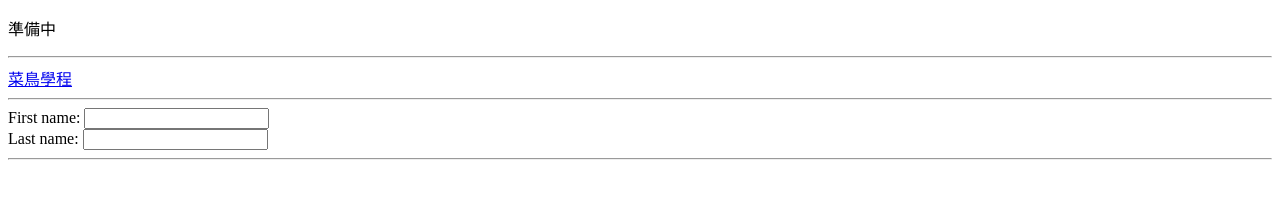
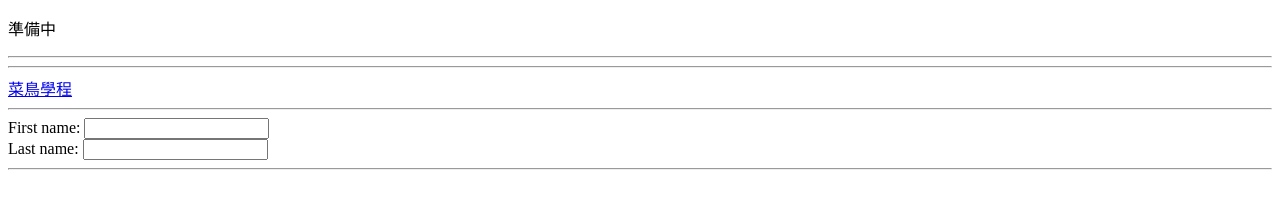
Before and after one commit to MyDearGreatTeacher/MyDearGreatTeacher.github.io, a plain HTML site: page index.html in a window 1280 px wide. Drawn offline with Linux system fonts and the light colour scheme.

Commit message:
Update index.html

```diff
--- a/index.html
+++ b/index.html
@@ -7,9 +7,11 @@
 
 <body>
 
+<!-- HTML5的註釋:不會顯示出來 -->
 <p>準備中</p>
 <hr>
- <a href="http://www.runoob.com/">菜鳥學程</a>
+<hr>
+<a href="http://www.runoob.com/">菜鳥學程</a>
 <hr>
 
 <form>
```
